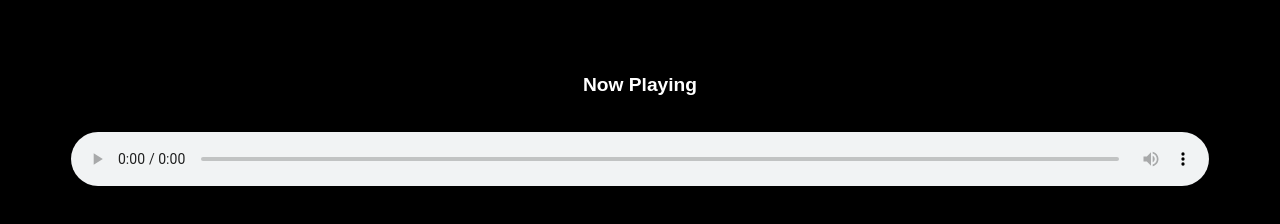
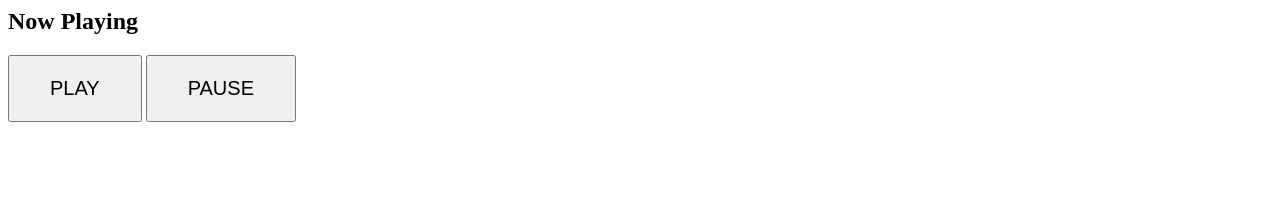
Before and after one commit to crackle4712/myaudio, a plain HTML site: page index.html in a window 1280 px wide. Drawn offline with Linux system fonts and the light colour scheme.

Commit message:
Update index.html

```diff
--- a/index.html
+++ b/index.html
@@ -1,19 +1,22 @@
-<!DOCTYPE html>
-<html>
-<head>
-    <title>My Audio</title>
-    <meta name="viewport" content="width=device-width, initial-scale=1">
-    <style>
-        body { background: #000; color: #fff; text-align: center; font-family: sans-serif; padding-top: 50px; }
-        audio { width: 90%; margin-top: 20px; }
-        h2 { font-size: 1.2em; }
-    </style>
-</head>
 <body>
     <h2>Now Playing</h2>
-    <audio controls>
+
+    <audio id="myAudio" preload="none">
         <source src="https://www.dropbox.com/scl/fi/jl2rgwkucjd7tx2xe9k6e/The-Complete-Holy-Quran-By-Sheikh-Mishary-Al-Afasy-1-3.mp3?rlkey=nufwqgunjzwtne62t5a5xm02n&st=10dlix2p&raw=1" type="audio/mpeg">
     </audio>
+
+    <div style="margin-top: 20px;">
+        <button onclick="playAudio()" style="padding: 20px 40px; font-size: 20px;">PLAY</button>
+        <button onclick="pauseAudio()" style="padding: 20px 40px; font-size: 20px;">PAUSE</button>
+    </div>
+
+    <script>
+        var x = document.getElementById("myAudio");
+        function playAudio() {
+            x.play();
+        }
+        function pauseAudio() {
+            x.pause();
+        }
+    </script>
 </body>
-
-</html>
```
